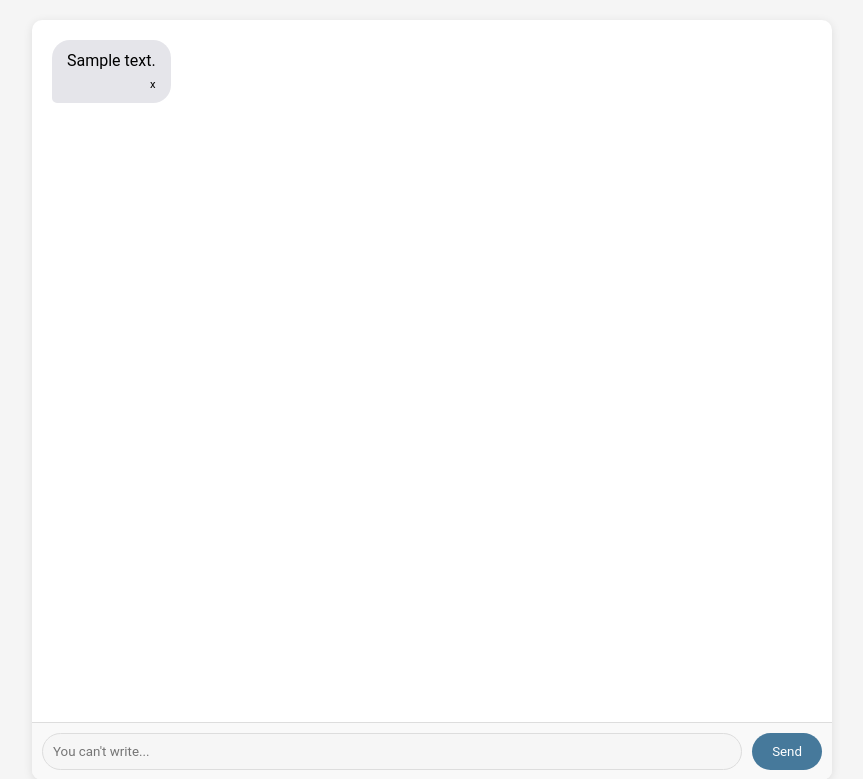
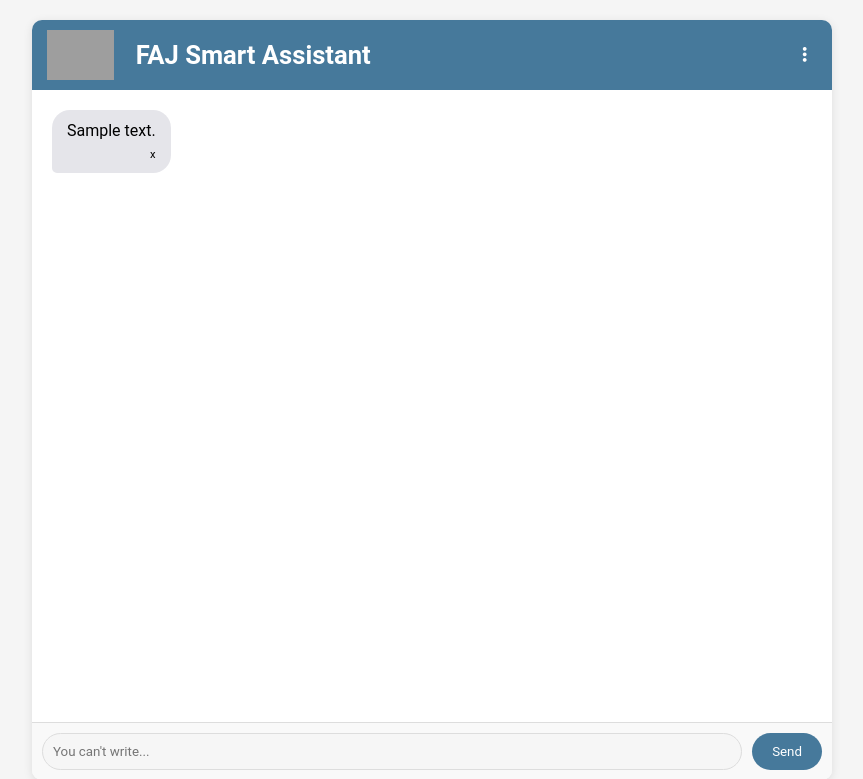
Before and after one commit to Joni12-AI/fajchat, a Python web app: template templates/index.html in a window 1280 px wide. Shown: the top 779 px of the page, without its empty margins (208-1071 px from the left). Run offline with Jinja, Linux system fonts and the light colour scheme; the template is opened without the code that fills it: most values are stand-ins (such as "Sample title", 1, 10 or a date in 2020); grey boxes are pictures that could not be loaded.

Commit message:
index.html

```diff
--- a/templates/index.html
+++ b/templates/index.html
@@ -405,7 +405,7 @@
 </head>
 <body>
     <div class="chat-container">
-<!--   <div class="chat-header">
+       <div class="chat-header">
             <img src="https://www.fajservices.ae/assets/images/logo/FAJ-Logo.png" alt="FAJ Logo" class="header-logo">
             <span class="header-title">FAJ Smart Assistant</span>
 
@@ -415,7 +415,7 @@
                     <i class="fas fa-ellipsis-v"></i>
                 </button>
 
-                <!-- Dropdown menu (hidden by default)
+
                 <div class="dropdown-menu" id="actionMenu">
                     <button onclick="resetChat()">
                         <i class="fas fa-redo"></i> Reset Chat
@@ -425,7 +425,7 @@
                     </button>
                 </div>
             </div>
-        </div> -->
+        </div>
         <div class="chat-messages" id="chat-messages">
             {% for sender, message, timestamp in chat_history %}
                 {% if sender == "HEADER" %}
```
